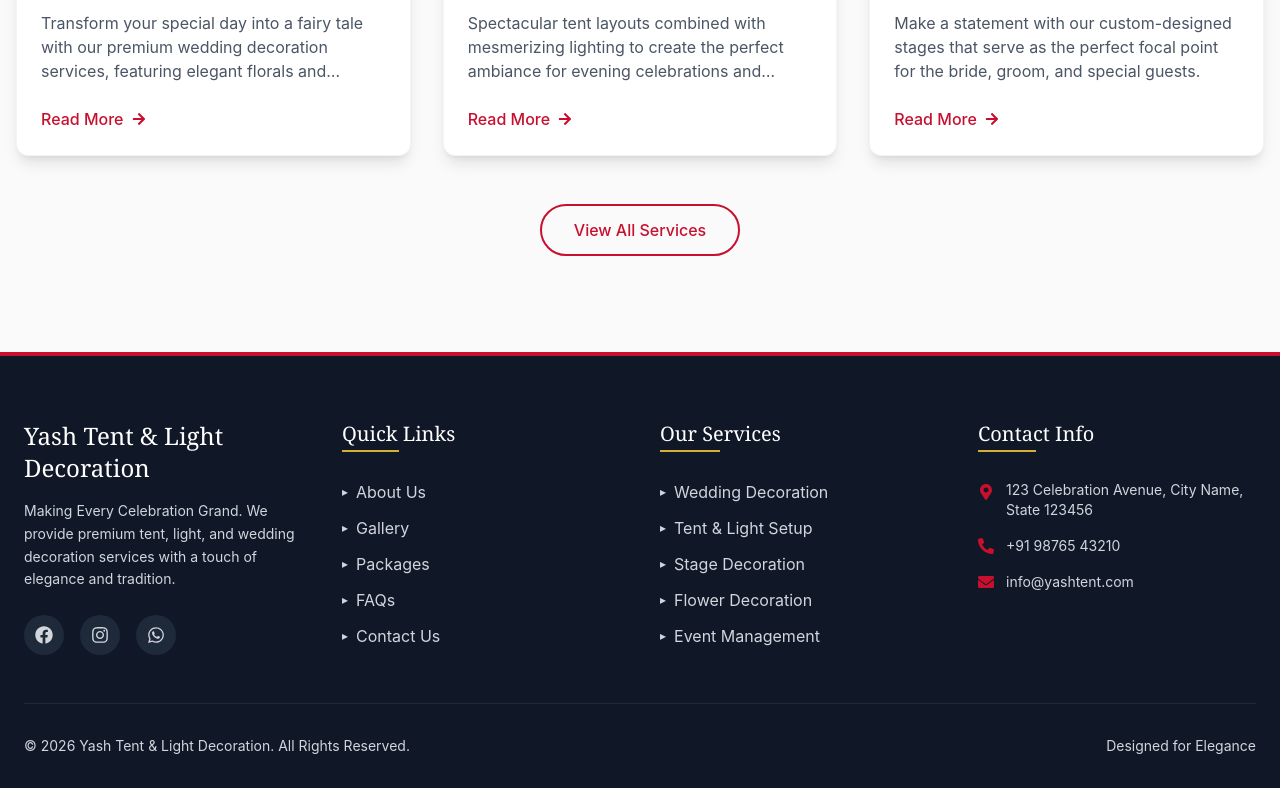
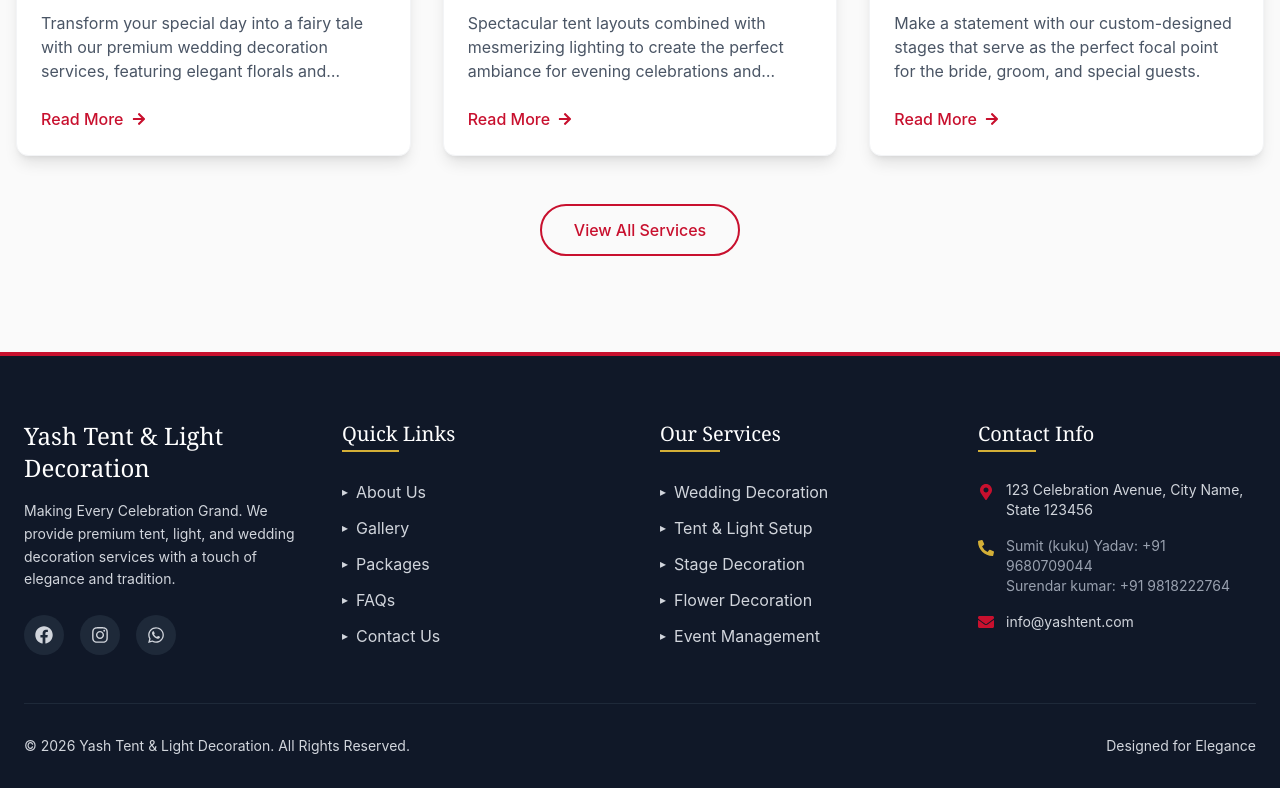
Before and after one commit to sahilyadav-01/Yash-Tent-Light-Decoration, a React (Vite) app: page / in a window 1280 px wide. Shown: the part 1422-2210 px from the top of the page. Built offline with nearby package versions, Linux system fonts and the light colour scheme.

Commit message:
feat: add Footer component with contact details, quick links, and social navigation

```diff
--- a/src/components/Footer.jsx
+++ b/src/components/Footer.jsx
@@ -66,9 +66,12 @@ const Footer = () => {
                 <FaMapMarkerAlt className="text-[#C8102E] mt-1 shrink-0" />
                 <span className="text-sm">123 Celebration Avenue, City Name, State 123456</span>
               </li>
-              <li className="flex items-center gap-3">
-                <FaPhoneAlt className="text-[#C8102E] shrink-0" />
-                <span className="text-sm">+91 98765 43210</span>
+              <li className="flex items-start gap-3 text-gray-400">
+                <FaPhoneAlt className="text-[#D4AF37] mt-1" />
+                <div className="flex flex-col">
+                  <span className="text-sm">Sumit (kuku) Yadav: +91 9680709044</span>
+                  <span className="text-sm">Surendar kumar: +91 9818222764</span>
+                </div>
               </li>
               <li className="flex items-center gap-3">
                 <FaEnvelope className="text-[#C8102E] shrink-0" />
```
